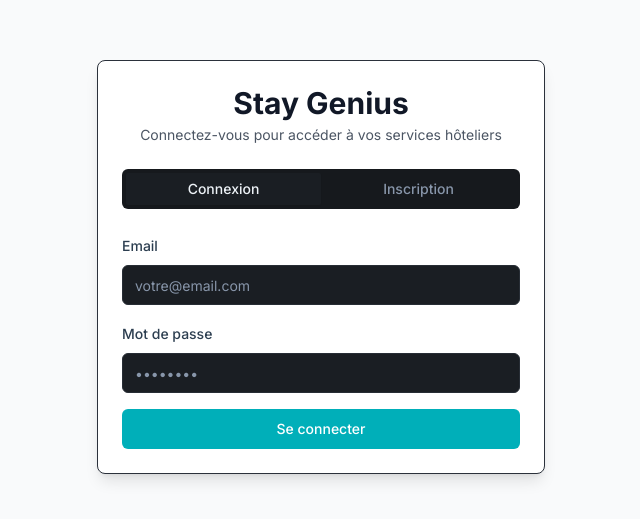
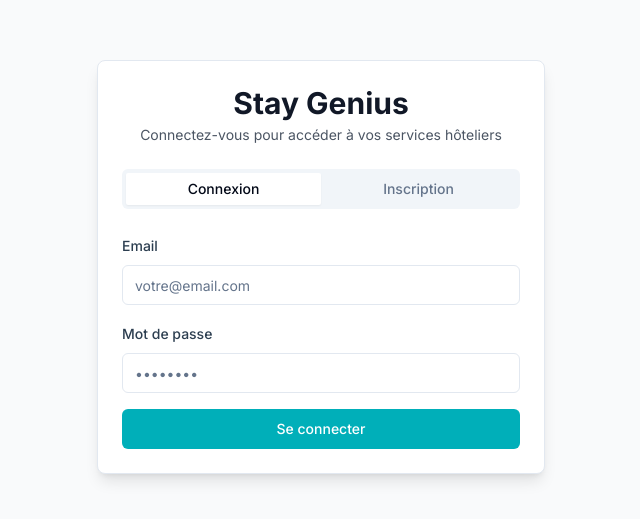
Before and after one commit to WassimAyaari/stay-genius-services, a React (Vite) app: page /auth/login in a window 1280 px wide. Shown: the part 133-652 px from the top of the page, without its empty margins (319-959 px from the left). Built offline with nearby package versions, Linux system fonts and the light colour scheme.

Commit message:
Fix: Dark mode not applied correctly
The dark mode and light mode were visually identical. This commit addresses the issue by ensuring the correct colors are applied based on the selected theme.

```diff
--- a/src/components/BottomNav.tsx
+++ b/src/components/BottomNav.tsx
@@ -90,7 +90,7 @@ const BottomNav = () => {
           animate={{ y: 0 }}
           exit={{ y: "100%" }}
           transition={{ type: "spring", stiffness: 300, damping: 30 }}
-          className="fixed bottom-0 left-0 right-0 bg-card/95 backdrop-blur-md border-t border-border/50 shadow-xl z-50"
+          className="fixed bottom-0 left-0 right-0 bg-card/95 backdrop-blur-md border-t border-border shadow-xl z-50"
         >
           <div className="flex justify-around items-center h-16">
             {navItems.map(item => (
--- a/src/components/Layout.tsx
+++ b/src/components/Layout.tsx
@@ -29,10 +29,10 @@ const Layout = ({
   console.log('Current path in Layout:', location.pathname);
 
   return (
-    <div className="min-h-screen bg-gradient-to-b from-[#333230] via-[#2a2825] to-[#1f1e1c]">
+    <div className="min-h-screen bg-background">
       {/* Header appears on all pages except messages page */}
       {!isMessagePage && (
-        <header className="fixed top-0 left-0 right-0 z-50 bg-card/95 backdrop-blur-md border-b border-border/50 shadow-xl">
+        <header className="fixed top-0 left-0 right-0 z-50 bg-card/95 backdrop-blur-md border-b border-border shadow-xl">
           <div className="container mx-auto px-4">
             <div className="flex justify-between items-center h-16">
               <div className="flex items-center">
--- a/src/index.css
+++ b/src/index.css
@@ -7,6 +7,31 @@
 
 @layer base {
   :root {
+    /* Light theme colors */
+    --background: 0 0% 100%;
+    --foreground: 222.2 84% 4.9%;
+    --card: 0 0% 100%;
+    --card-foreground: 222.2 84% 4.9%;
+    --popover: 0 0% 100%;
+    --popover-foreground: 222.2 84% 4.9%;
+    --primary: 187 100% 36%;
+    --primary-foreground: 0 0% 100%;
+    --secondary: 210 40% 96%;
+    --secondary-foreground: 222.2 84% 4.9%;
+    --muted: 210 40% 96%;
+    --muted-foreground: 215.4 16.3% 46.9%;
+    --accent: 210 40% 96%;
+    --accent-foreground: 222.2 84% 4.9%;
+    --destructive: 0 84.2% 60.2%;
+    --destructive-foreground: 210 40% 98%;
+    --border: 214.3 31.8% 91.4%;
+    --input: 214.3 31.8% 91.4%;
+    --ring: 187 100% 36%;
+    --radius: 1.5rem;
+  }
+
+  .dark {
+    /* Dark theme colors */
     --background: 216 15% 12%;
     --foreground: 210 40% 95%;
     --card: 216 15% 15%;
@@ -26,7 +51,6 @@
     --border: 216 15% 20%;
     --input: 216 15% 18%;
     --ring: 187 100% 36%;
-    --radius: 1.5rem;
   }
 
   * {
@@ -36,7 +60,6 @@
   body {
     @apply bg-background text-foreground font-sans;
     font-family: 'Inter', sans-serif;
-    background-color: #333230;
   }
 
   /* Custom scrollbar */
```
